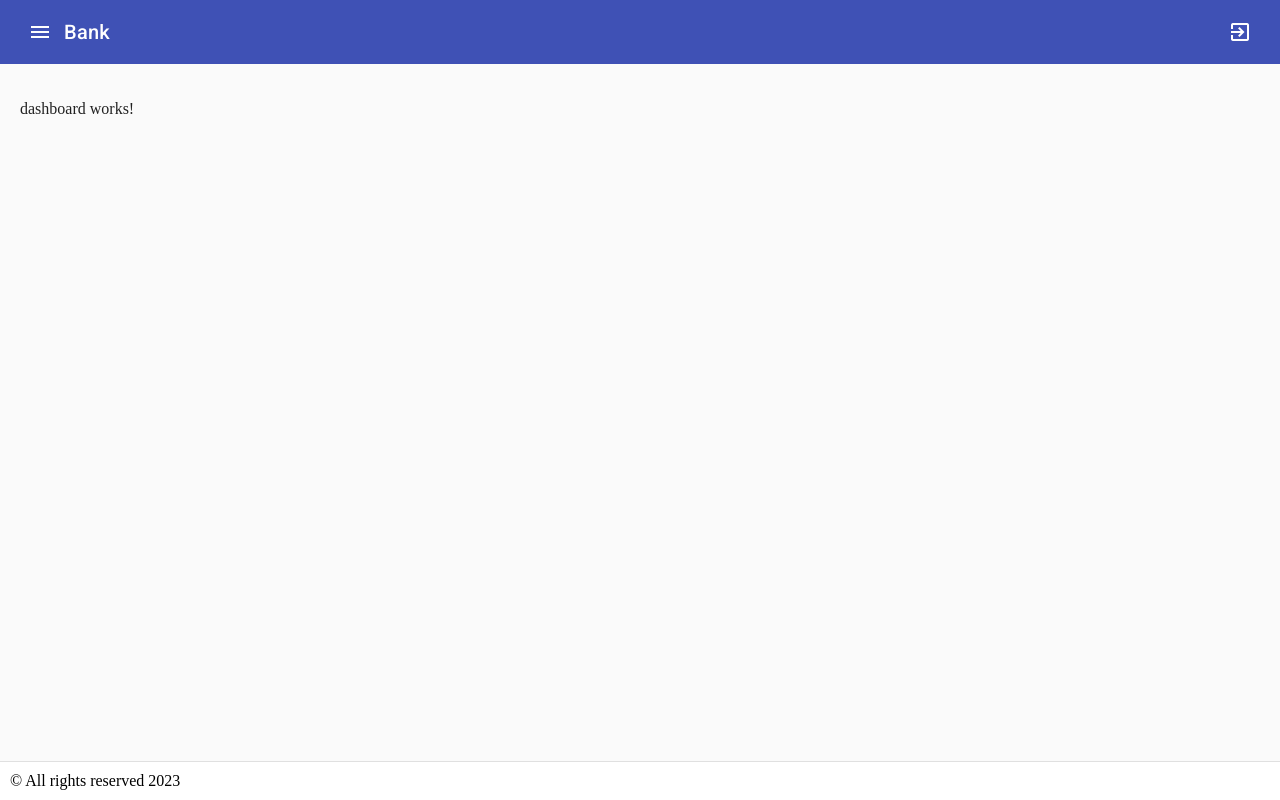
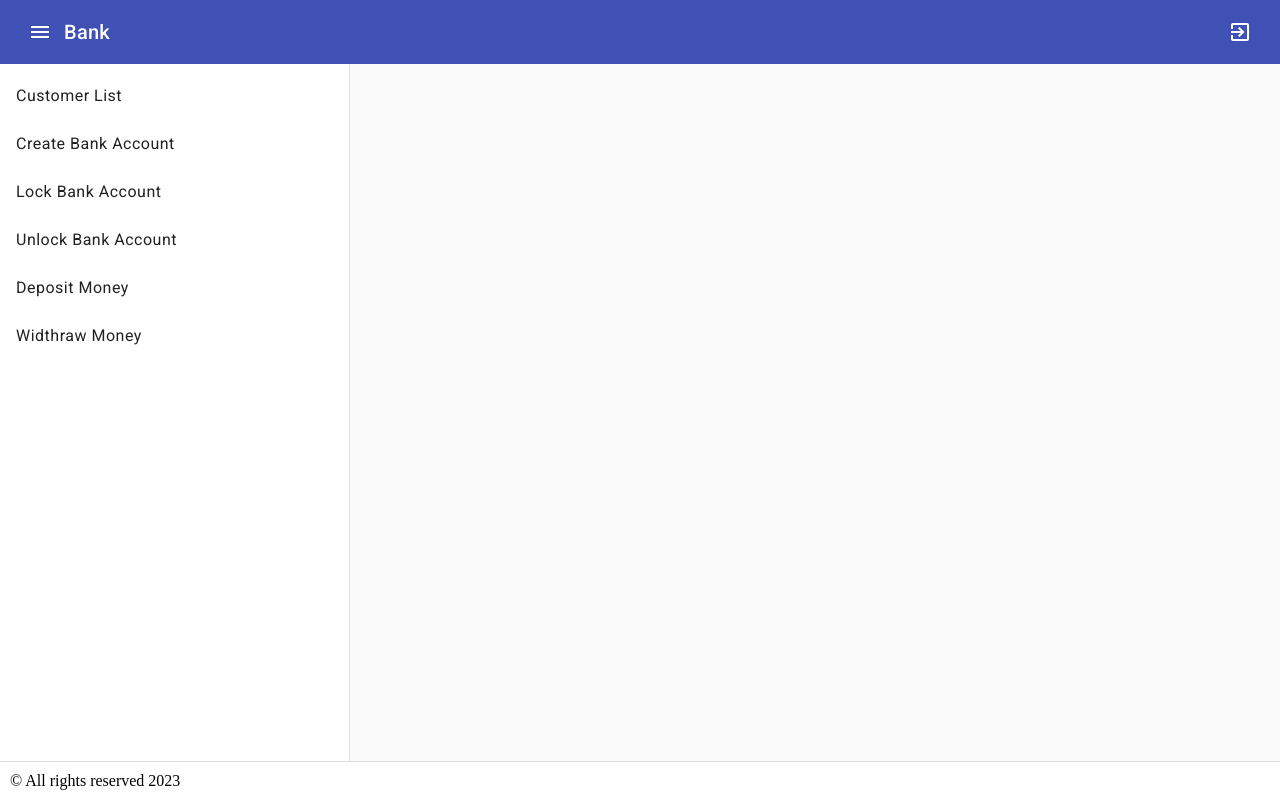
Before and after one commit to khanhhoa20/ang2, an Angular app: page /operator in a window 1280 px wide. Built offline with nearby package versions, Linux system fonts and the light colour scheme.

Commit message:
sidebar operator

```diff
--- a/src/app/app.module.ts
+++ b/src/app/app.module.ts
@@ -32,6 +32,8 @@ import { DashboardComponent } from './dashboard/dashboard.component';
 import { HeaderComponent } from './shared/components/header/header.component';
 import { FooterComponent } from './shared/components/footer/footer.component';
 import { SidebarComponent } from './shared/components/operator/sidebar/sidebar.component';
+import { CreateBankAccountComponent } from './operators/create-bank-account/create-bank-account.component';
+import { WidthrawMoneyComponent } from './operators/widthraw-money/widthraw-money.component';
 
 
 
@@ -48,7 +50,9 @@ import { SidebarComponent } from './shared/components/operator/sidebar/sidebar.c
     DashboardComponent,
     HeaderComponent,
     FooterComponent,
-    SidebarComponent
+    SidebarComponent,
+    CreateBankAccountComponent,
+    WidthrawMoneyComponent
   ],
   imports: [
     BrowserModule,
--- a/src/app/layout/operator/default/default.component.ts
+++ b/src/app/layout/operator/default/default.component.ts
@@ -7,7 +7,7 @@ import { Component, OnInit } from '@angular/core';
 })
 export class DefaultComponent implements OnInit {
 
-  sideBarOpen = false
+  sideBarOpen = true
   constructor() { }
   ngOnInit(): void {
 
--- a/src/app/login/login.component.ts
+++ b/src/app/login/login.component.ts
@@ -26,7 +26,7 @@ export class LoginComponent implements OnInit {
     this.operService.login(this.username, this.password).subscribe(data => {
       this.result = data
       if (data.includes("operator")) {
-        this.router?.navigateByUrl("operator/view-list-operator")
+        this.router?.navigateByUrl("operator/view-list-customer")
       }
     })
   }
--- /dev/null
+++ b/src/app/operators/create-bank-account/create-bank-account.component.html
@@ -0,0 +1 @@
+<p>create-bank-account works!</p>
--- /dev/null
+++ b/src/app/operators/widthraw-money/widthraw-money.component.html
@@ -0,0 +1 @@
+<p>widthraw-money works!</p>
--- a/src/app/shared/components/operator/sidebar/sidebar.component.html
+++ b/src/app/shared/components/operator/sidebar/sidebar.component.html
@@ -8,9 +8,19 @@
     </div>
     <mat-divider></mat-divider> -->
     <!-- <h2 matSubheader>Operator</h2> -->
-    <a mat-list-item routerLinkActive="list-item-active" routerLink="/operator">Dashboard</a>
+
+    <a mat-list-item routerLinkActive="list-item-active" routerLink="/operator/view-list-customer">Customer List</a>
+    <a mat-list-item routerLinkActive="list-item-active" routerLink="/operator/create-bank-account">Create Bank
+        Account</a>
+    <a mat-list-item routerLinkActive="list-item-active" routerLink="/operator/lock-bank-account">Lock Bank Account</a>
+    <a mat-list-item routerLinkActive="list-item-active" routerLink="/operator/unlock-bank-account">Unlock Bank
+        Account</a>
+    <a mat-list-item routerLinkActive="list-item-active" routerLink="/operator/deposit-money">Deposit Money</a>
+    <a mat-list-item routerLinkActive="list-item-active" routerLink="/operator/widthraw-money">Widthraw Money</a>
+    <!-- <a mat-list-item routerLinkActive="list-item-active" routerLink="/operator">Dashboard Test Chơi</a>
     <a mat-list-item routerLinkActive="list-item-active" routerLink="/operator/view-list-operator">Demo Test
-        Operator</a>
+        Operator</a> -->
+
     <!-- <mat-divider></mat-divider>
     <h2 matSubheader>Tools</h2>
     <a mat-list-item routerLinkActive="list-item-active" routerLink="/contact">
```
Also changed, not shown: src/app/app-routing.module.ts (+36 -6 lines), src/app/operators/create-bank-account/create-bank-account.component.ts (added, +10 -0 lines), src/app/operators/widthraw-money/widthraw-money.component.ts (added, +10 -0 lines), src/app/operators/create-bank-account/create-bank-account.component.css (added), src/app/operators/widthraw-money/widthraw-money.component.css (added), 2 other files (tests, documents, lock files or other folders).
